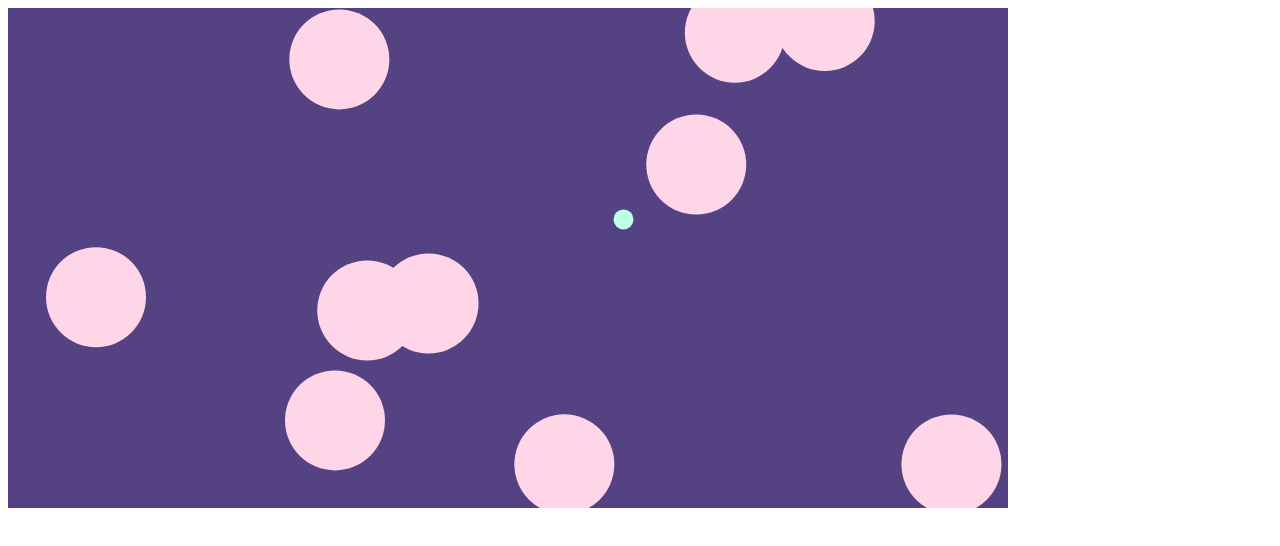
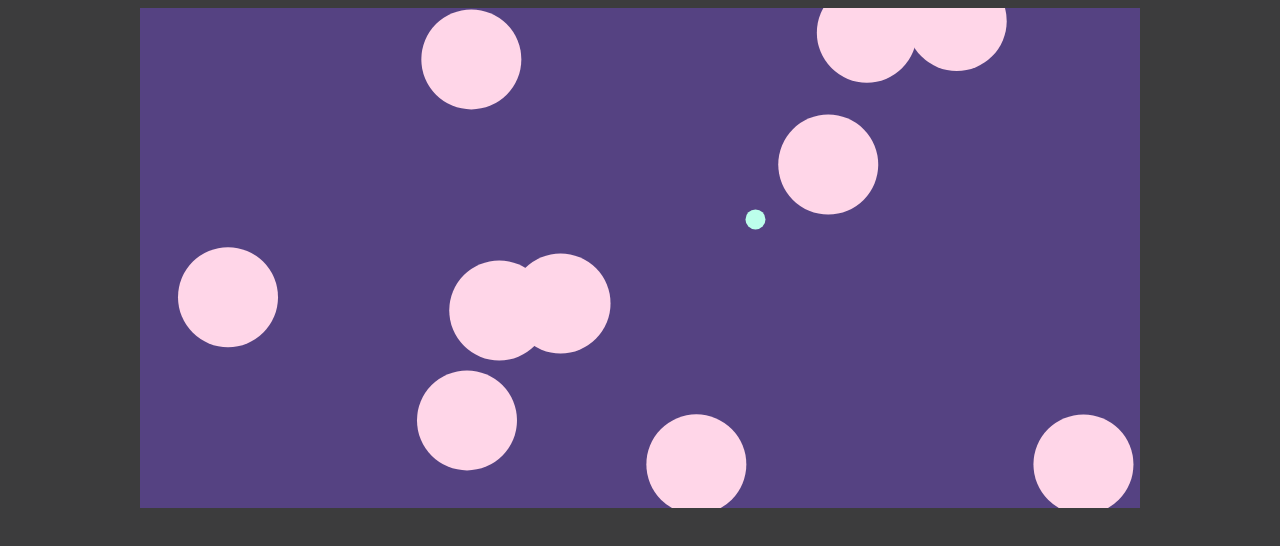
Before and after one commit to sofiegraham/asteroids, a website built with webpack: page index.html in a window 1280 px wide. Built offline with nearby package versions, Linux system fonts and the light colour scheme.

Commit message:
Centered game and blackened background

```diff
--- a/index.html
+++ b/index.html
@@ -3,8 +3,10 @@
     <title>Asteroids</title>
   </head>
 
-  <body>
-    <canvas width="1000" height="500" id="game-canvas"></canvas>
+  <body style="background-color: #3c3c3d;">
+    <center>
+      <canvas width="1000" height="500" id="game-canvas"></canvas>
+    </center>
     <script src="./lib/keymaster.js"></script>
     <script src="./lib/bundle.js"></script>
   </body>
```
